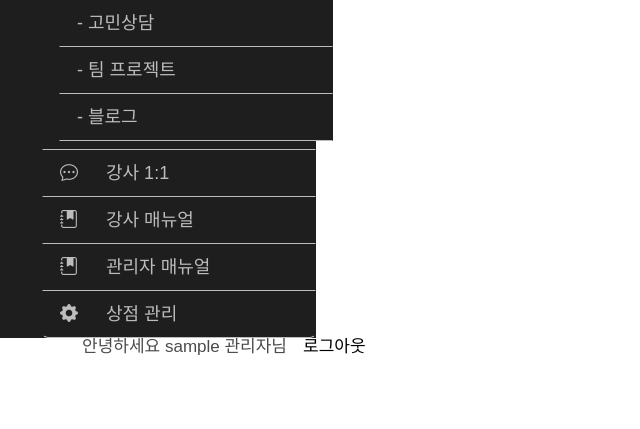
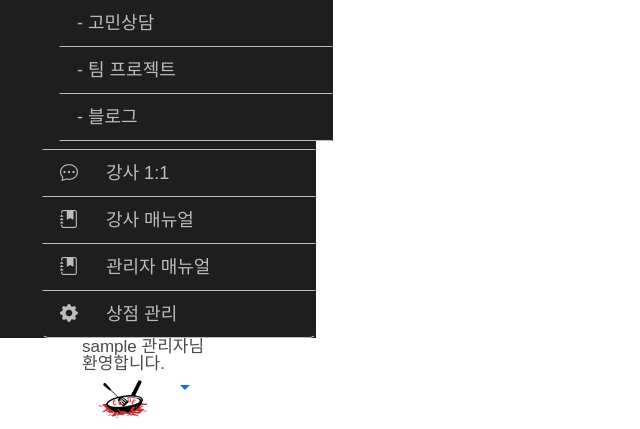
Before and after one commit to AppleBee12/Code_Even, a PHP site: page /index.php in a window 1280 px wide; the page is wider, and only the part inside the window is pictured. Shown: the part 1557-1986 px from the top of that part, without its empty margins (0-640 px from the left). Before the commit the page ends 1912 px from the top of that part, so only its background shows below. Run offline with PHP 8.4, Linux system fonts and the light colour scheme; the visitor is signed in with stand-in values (Sample User, id 1); some web fonts are replaced.

Commit message:
📝 docs: add dropdown

```diff
--- a/index.php
+++ b/index.php
@@ -13,7 +13,7 @@ if(!isset($_SESSION['AUID'])){
 
 
 
-<div class="container d-flex gap-3">
+<div class="container ">
   <?php
     if(!isset($_SESSION['AUID'])){
   ?>
@@ -21,8 +21,28 @@ if(!isset($_SESSION['AUID'])){
   <?php
     }else{
   ?>
-    <div class="login.php">안녕하세요 <?= $_SESSION['AUNAME'] ?> 관리자님</div>
-    <a href="logout.php">로그아웃</a>
+    <div><?= $_SESSION['AUNAME'] ?> 관리자님 <br>환영합니다. </div>
+    <!-- <a href="logout.php">로그아웃</a> -->
+
+
+    <ul class="nav nav-pills">
+    <li class="nav-item">
+    <a class="nav-link" href="#"><img src="images/sb_logo.png" alt="" width="50"></a>
+  </li>
+  <li class="nav-item dropdown">
+    <a class="nav-link dropdown-toggle" data-bs-toggle="dropdown" href="#" role="button" aria-expanded="false"></a>
+    <ul class="dropdown-menu">
+      <li><a class="dropdown-item" href="logout.php">로그아웃</a></li>
+      <li><a class="dropdown-item" href="#">Another action</a></li>
+      <li><a class="dropdown-item" href="#">Something else here</a></li>
+      <li><hr class="dropdown-divider"></li>
+      <li><a class="dropdown-item" href="#">Separated link</a></li>
+    </ul>
+  </li>
+
+</ul>
+
+
   <?php
     }
   ?>
```
